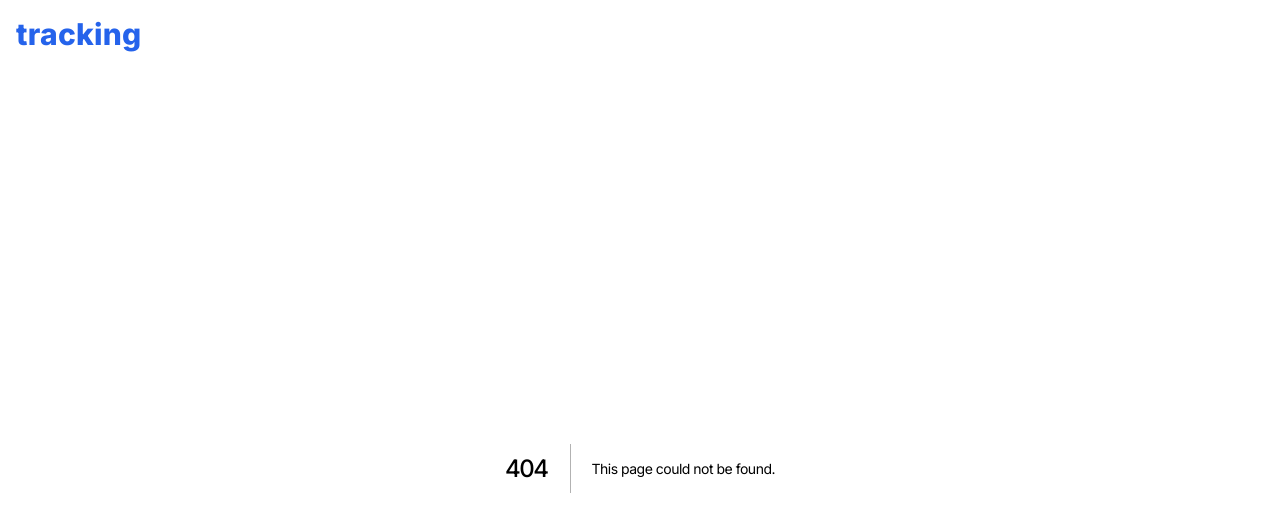
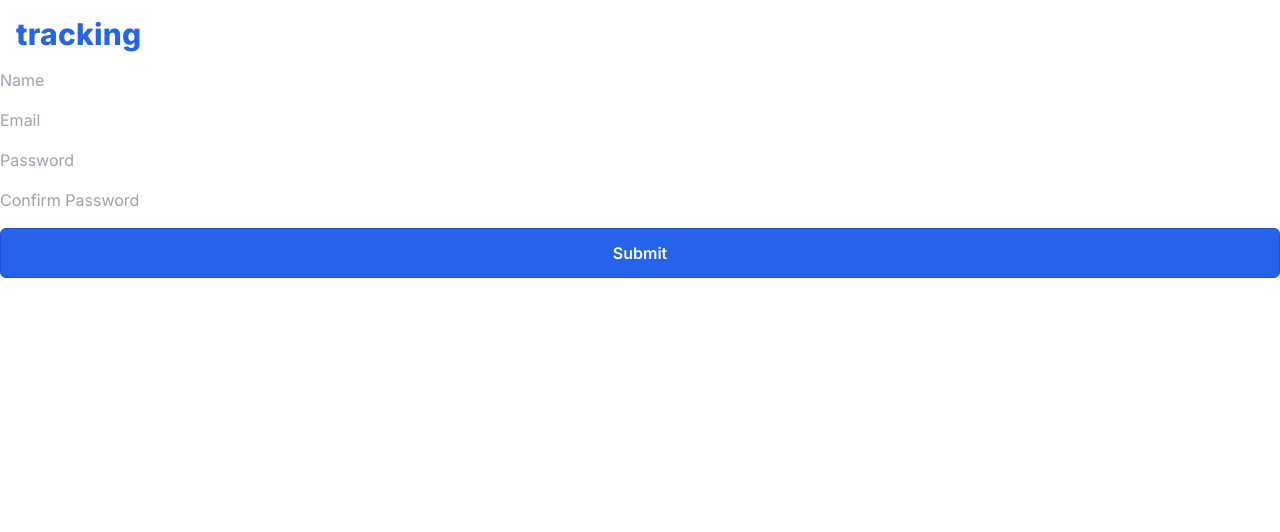
Before and after one commit to TrackWize/tracking-client, a Next.js app: page /form in a window 1280 px wide. Before the commit this address had no page. Shown: the top 532 px of the page. Built offline with nearby package versions, Linux system fonts and the light colour scheme.

Commit message:
Ajustes no Form

```diff
--- /dev/null
+++ b/app/form/page.tsx
@@ -0,0 +1,31 @@
+"use client";
+
+import { Button, Form } from "@/components";
+import { z } from "zod";
+
+export default function Page() {
+  return (
+    <Form<"name" | "email" | "password" | "confirm-password">
+      validator={z.object({
+        name: z.string(),
+        email: z.string().email(),
+        password: z.string(),
+        "confirm-password": z.string(),
+      })}
+      additionalRules={{ equals: [["password", "confirm-password"]] }}
+      onSuccess={(data, ref) => {
+        console.log(data);
+      }}
+      onFailed={() => {
+        console.log("Inválido");
+      }}
+      className="flex flex-col gap-4"
+    >
+      <input type="text" name="name" placeholder="Name" />
+      <input type="email" name="email" placeholder="Email" />
+      <input type="password" name="password" placeholder="Password" />
+      <input type="password" name="confirm-password" placeholder="Confirm Password" />
+      <Button>Submit</Button>
+    </Form>
+  );
+}
--- a/components/Form.tsx
+++ b/components/Form.tsx
@@ -20,7 +20,10 @@ type Props<T extends string> = Omit<
   HTMLAttributes<HTMLFormElement>,
   "onSubmit"
 > & {
-  validator: ZodSchema;
+  validator: ZodSchema<Record<T, any>>;
+  additionalRules?: {
+    equals?: Array<[T, T]>;
+  };
   onSuccess(data: FormItems<T>, formRef?: RefObject<HTMLFormElement>): void;
   onFailed(data: FormItems<T>, formRef?: RefObject<HTMLFormElement>): void;
 };
@@ -28,6 +31,7 @@ type Props<T extends string> = Omit<
 export function Form<T extends string>({
   children,
   validator,
+  additionalRules,
   onSuccess,
   onFailed,
   ...props
@@ -57,6 +61,23 @@ export function Form<T extends string>({
     });
 
     if (validator.safeParse(formToValidate).success) {
+      let valid = true;
+
+      if (additionalRules) {
+        if (additionalRules.equals && valid) {
+          additionalRules.equals.forEach((item) => {
+            if (formData[item[0]].value !== formData[item[1]].value) {
+              valid = false;
+            }
+          });
+        }
+
+        if (!valid) {
+          onFailed(formData);
+          return;
+        }
+      }
+
       onSuccess(formData);
       formRef.current?.reset();
       return;
```
